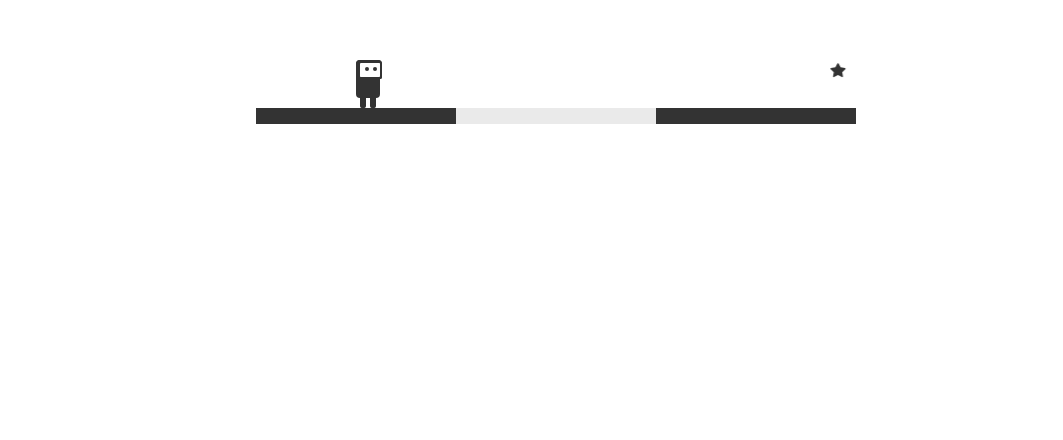
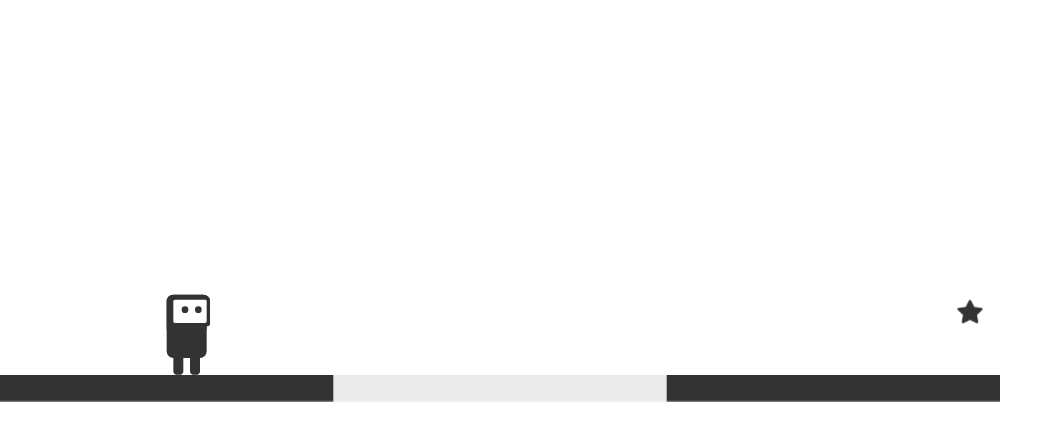
Before and after one commit to starzonmyarmz/js13k-2018, a plain HTML site: page index.html in a window 1280 px wide. Shown: the part 292-732 px from the top of the page, without its empty margins (0-1063 px from the left). Drawn offline with Linux system fonts and the light colour scheme.

Commit message:
Stretch and center game to window

```diff
--- a/styles.css
+++ b/styles.css
@@ -3,8 +3,13 @@
   --secondary: #fff;
 }
 
+html, body {
+  height: 100%;
+}
+
 body {
-  text-align: center;
+  align-items: center;
+  display: flex;
   margin: 0;
 }
 
@@ -15,11 +20,8 @@ svg {
 }
 
 #stage {
-  align-items: center;
-  display: inline-flex;
-  height: 480px;
-  justify-content: center;
-  width: 768px;
+  width: 100vw;
+  display: inline-block;
 }
 
 
```
Also changed, not shown: index.html (+2 -2 lines).
